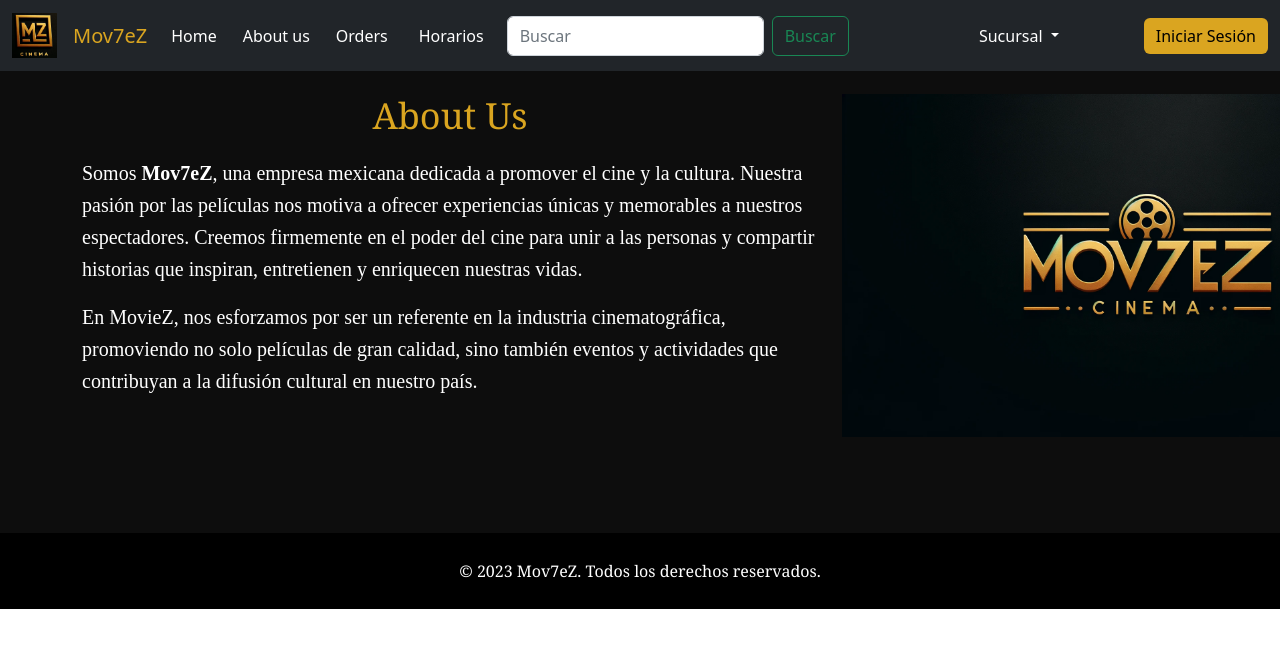
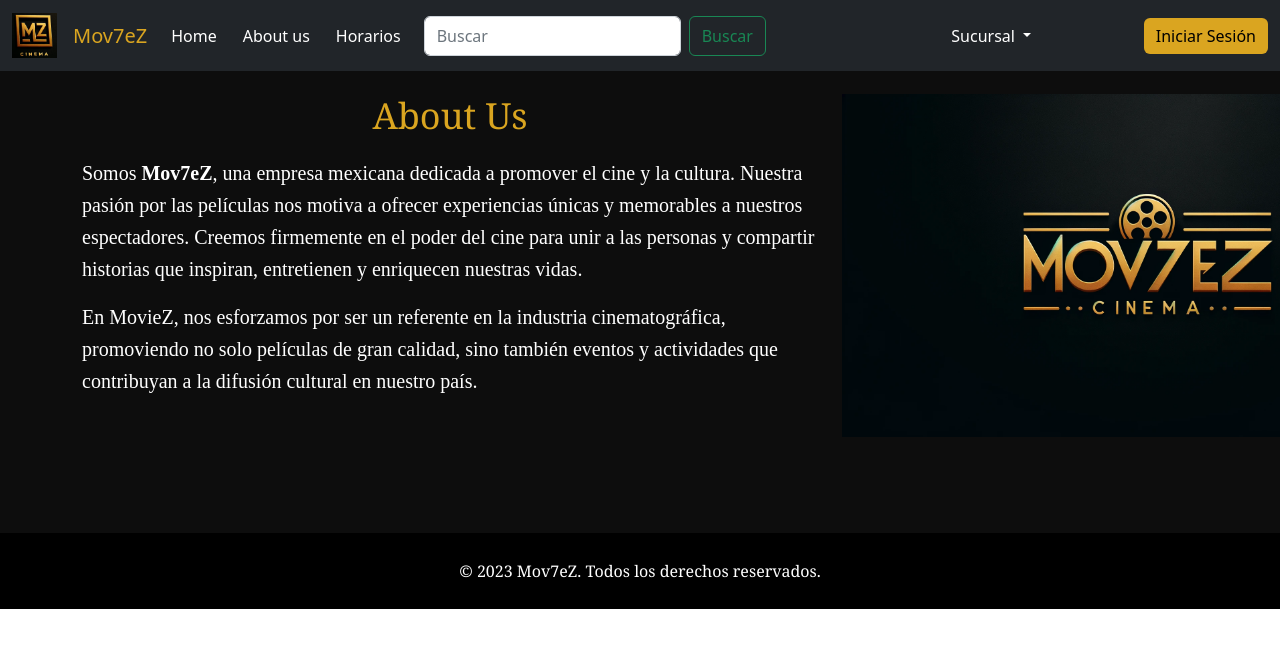
Before and after one commit to dluna2010/Cinememex, a plain HTML site: page app/views/about_us.html in a window 1280 px wide. Shown: the top 648 px of the page. Drawn offline with nearby package versions, Linux system fonts and the light colour scheme.

Commit message:
Modificación del navbar

```diff
--- a/app/views/about_us.html
+++ b/app/views/about_us.html
@@ -34,9 +34,6 @@
                         </li>
                         <li class="nav-item" style="margin-right: 10px;">
                             <a class="nav-link" href="./about_us.html" style="color: white;">About us</a>
-                        </li>
-                        <li class="nav-item" style="margin-right: 15px;">
-                            <a class="nav-link" href="./orders.html" style="color: white;">Orders</a>
                         </li>
                         <li class="nav-item" style="margin-right: 15px;">
                             <a class="nav-link" href="./horarios.html" style="color: white;">Horarios</a>
```
Also changed, not shown: app/views/Inicio_sesión.html (+0 -3 lines), app/views/asientos.html (+0 -3 lines), app/views/boletos.html (+0 -3 lines), app/views/confirmacion_pago.html (+0 -3 lines), app/views/construcción.html (+0 -3 lines), app/views/home.html (+0 -3 lines), app/views/horarios.html (+0 -3 lines), app/views/orders.html (+0 -3 lines), app/views/pago.html (+0 -3 lines), app/views/registro.html (+0 -3 lines), app/views/sucursal.html (+0 -3 lines), app/views/ver_perfil.html (+0 -3 lines).
